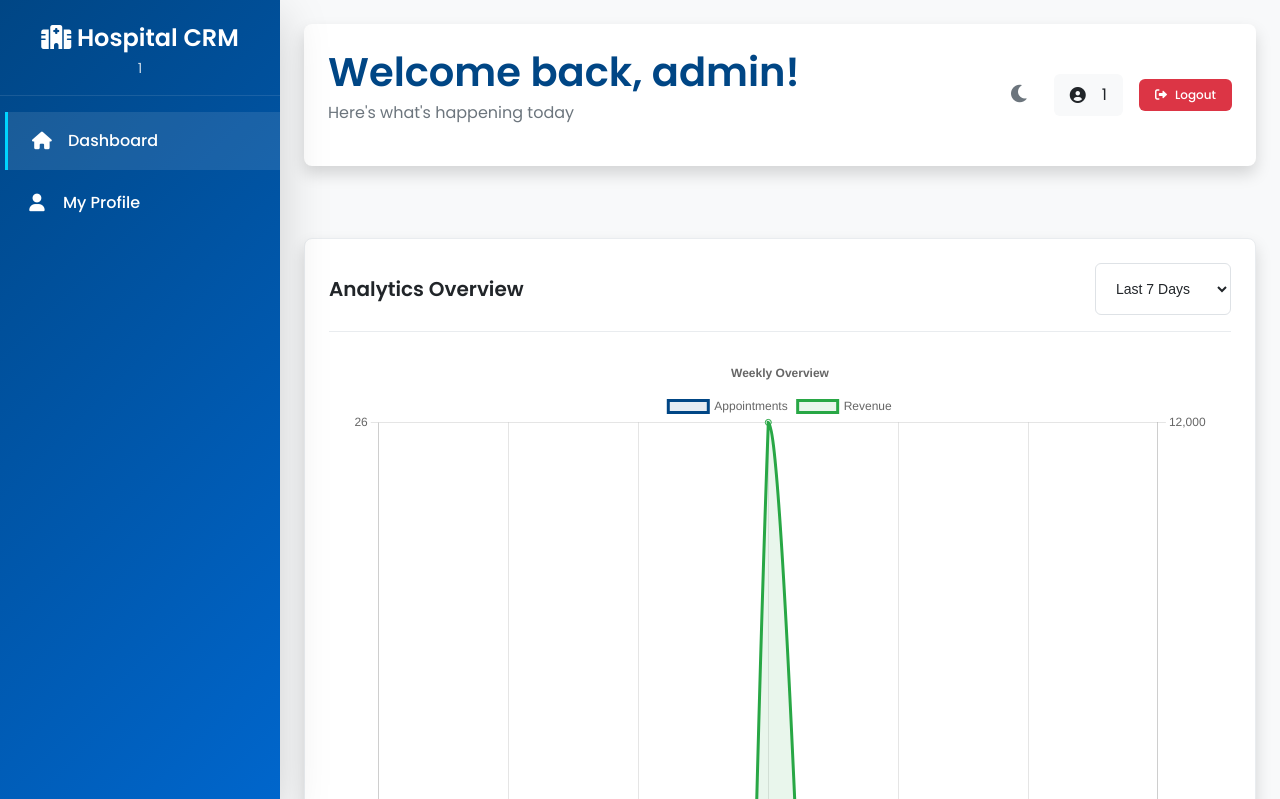
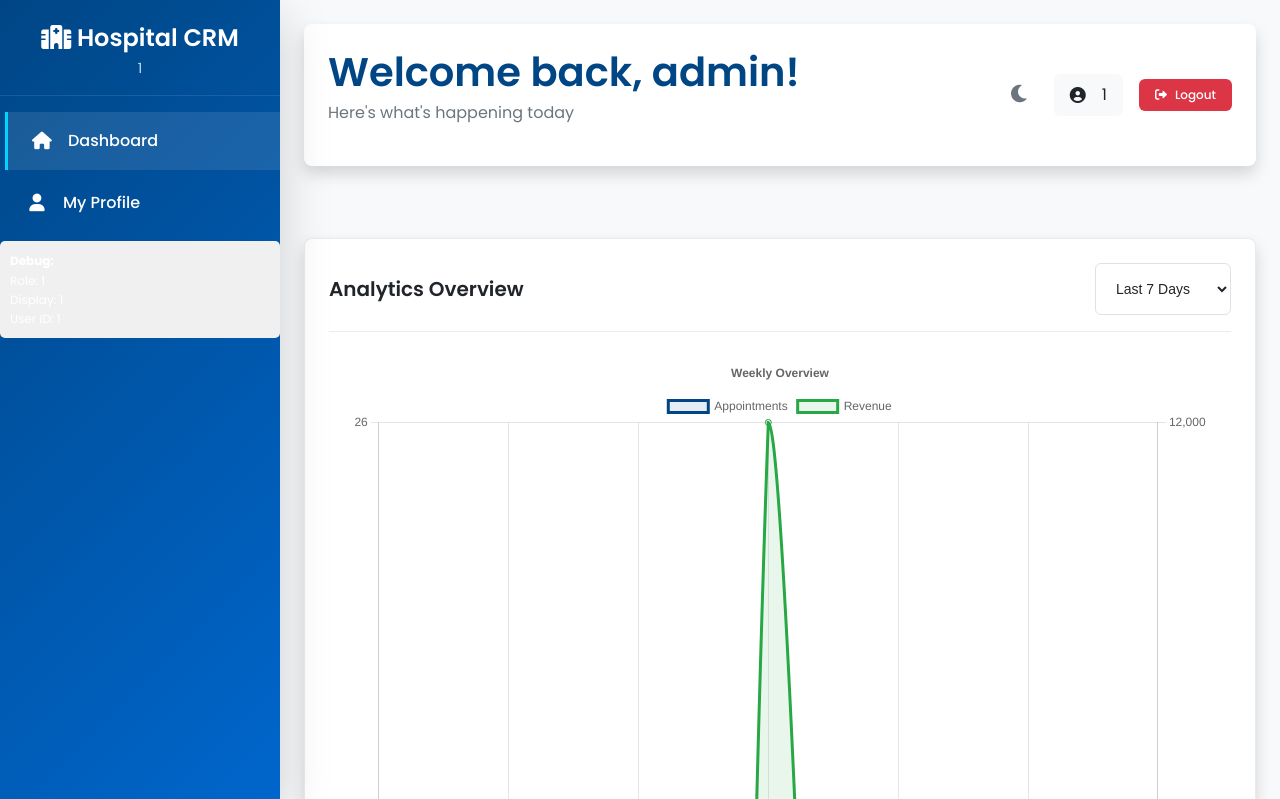
Before and after one commit to sundaramishra223/hcrm, a PHP site: page /dashboard.php in a window 1280 px wide. Shown: the top 799 px of the page. Run offline with PHP 8.4, Linux system fonts and the light colour scheme; a user stored in the database is signed in.

Commit message:
Add debug info section to dashboard sidebar for troubleshooting
Co-authored-by: misun220320 <misun220320@gmail.com>

```diff
--- a/dashboard.php
+++ b/dashboard.php
@@ -163,6 +163,14 @@ try {
                 <?php if (in_array($user_role, ['admin'])): ?>
                     <li><a href="settings.php"><i class="fas fa-cog"></i> Settings</a></li>
                 <?php endif; ?>
+
+                <!-- Debug Info (Remove after testing) -->
+                <li style="background: #f0f0f0; padding: 10px; margin: 10px 0; border-radius: 5px; font-size: 12px;">
+                    <strong>Debug:</strong><br>
+                    Role: <?php echo htmlspecialchars($user_role); ?><br>
+                    Display: <?php echo htmlspecialchars($_SESSION['role_display']); ?><br>
+                    User ID: <?php echo htmlspecialchars($_SESSION['user_id']); ?>
+                </li>
 
                 <?php if (in_array($user_role, ['patient'])): ?>
                     <li><a href="my-appointments.php"><i class="fas fa-calendar-check"></i> My Appointments</a></li>
```
